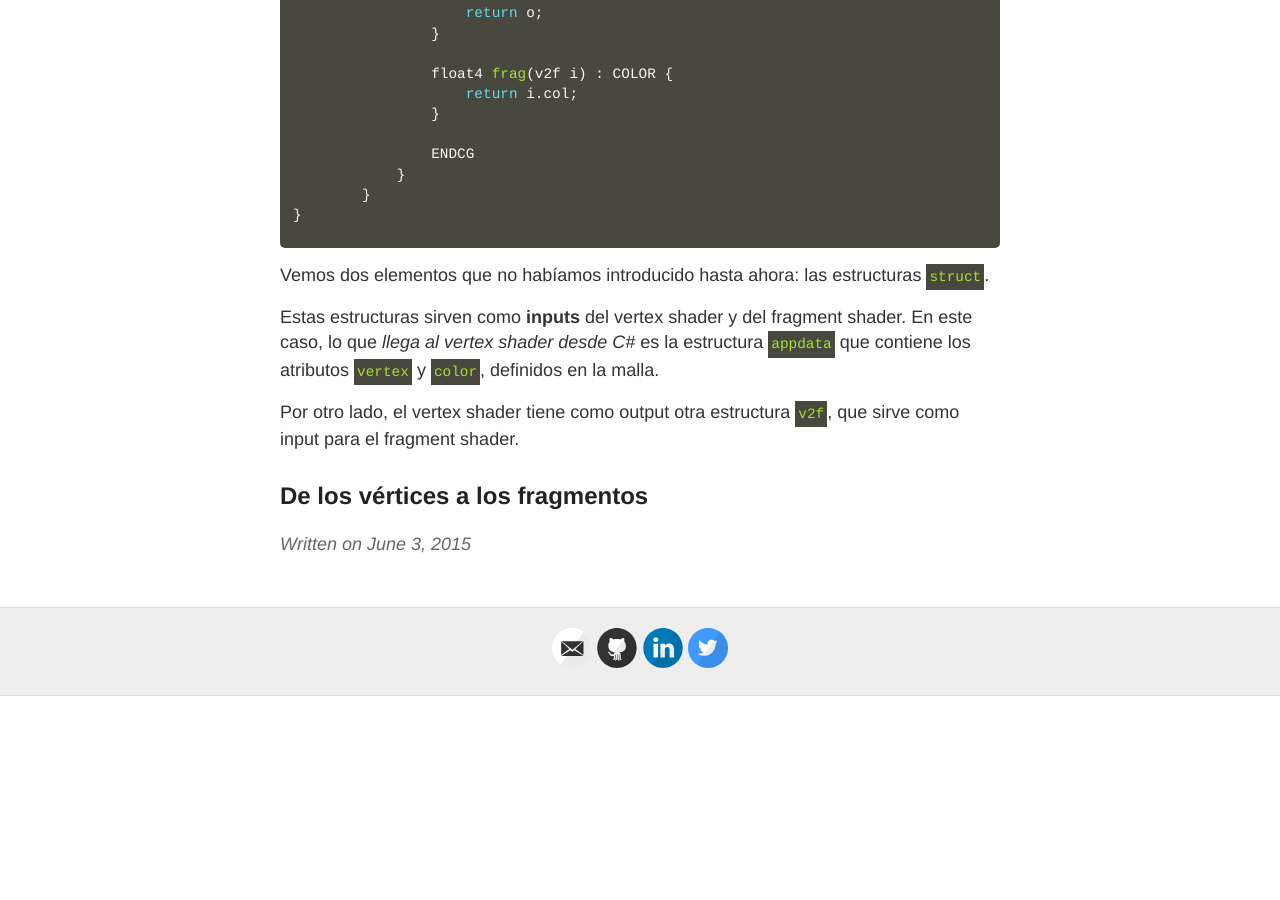
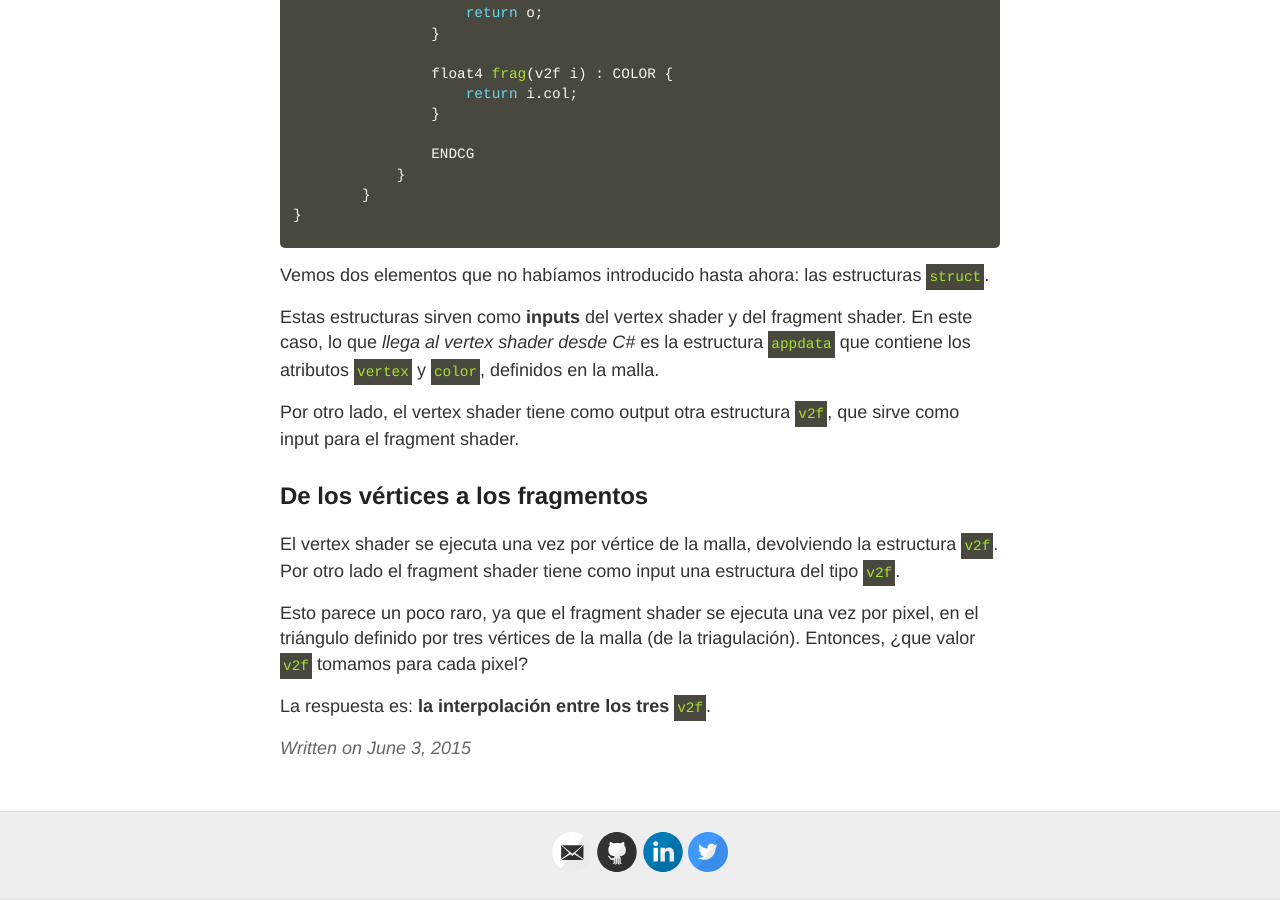
Before and after one commit to josemorval/UnityArchive, a Jekyll site: the page built from _posts/2015-06-03-distintasmaneras.md, in a window 1280 px wide and 900 px high, scrolled down 1371 px. Built offline with Jekyll 4.4.1, drawn with Linux system fonts in a browser that asks for light colours; nearby versions of some CDN libraries; Markdown is read by kramdown in place of the engine named in the settings; before the commit the page ends 2067 px from its top, so only the background shows below that.

Commit message:
Updated 2015-06-03-distintasmaneras.md

````diff
--- a/_posts/2015-06-03-distintasmaneras.md
+++ b/_posts/2015-06-03-distintasmaneras.md
@@ -76,3 +76,9 @@ Estas estructuras sirven como **inputs** del vertex shader y del fragment shader
 Por otro lado, el vertex shader tiene como output otra estructura ```v2f```, que sirve como input para el fragment shader.
 
 ##De los vértices a los fragmentos
+
+El vertex shader se ejecuta una vez por vértice de la malla, devolviendo la estructura ```v2f```. Por otro lado el fragment shader tiene como input una estructura del tipo ```v2f```.
+
+Esto parece un poco raro, ya que el fragment shader se ejecuta una vez por pixel, en el triángulo definido por tres vértices de la malla (de la triagulación). Entonces, ¿que valor ```v2f``` tomamos para cada pixel?
+
+La respuesta es: **la interpolación entre los tres** ```v2f```.
````
